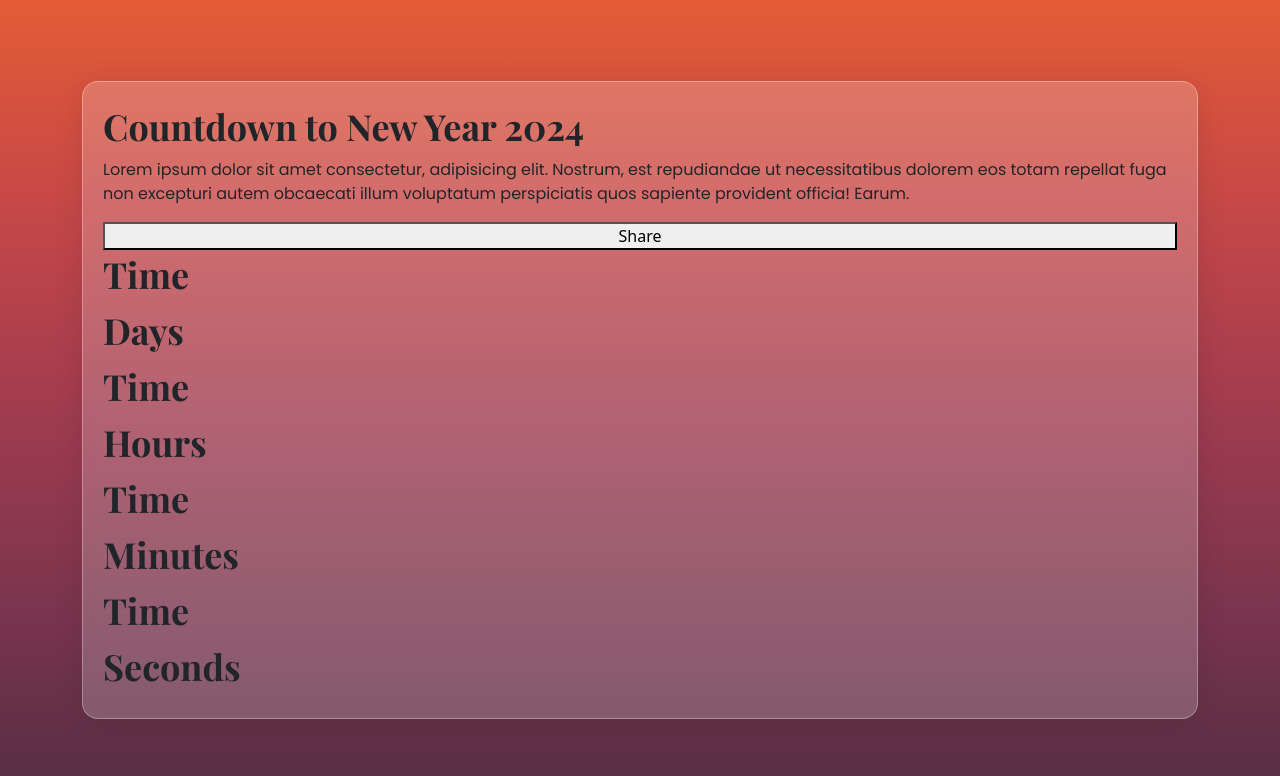
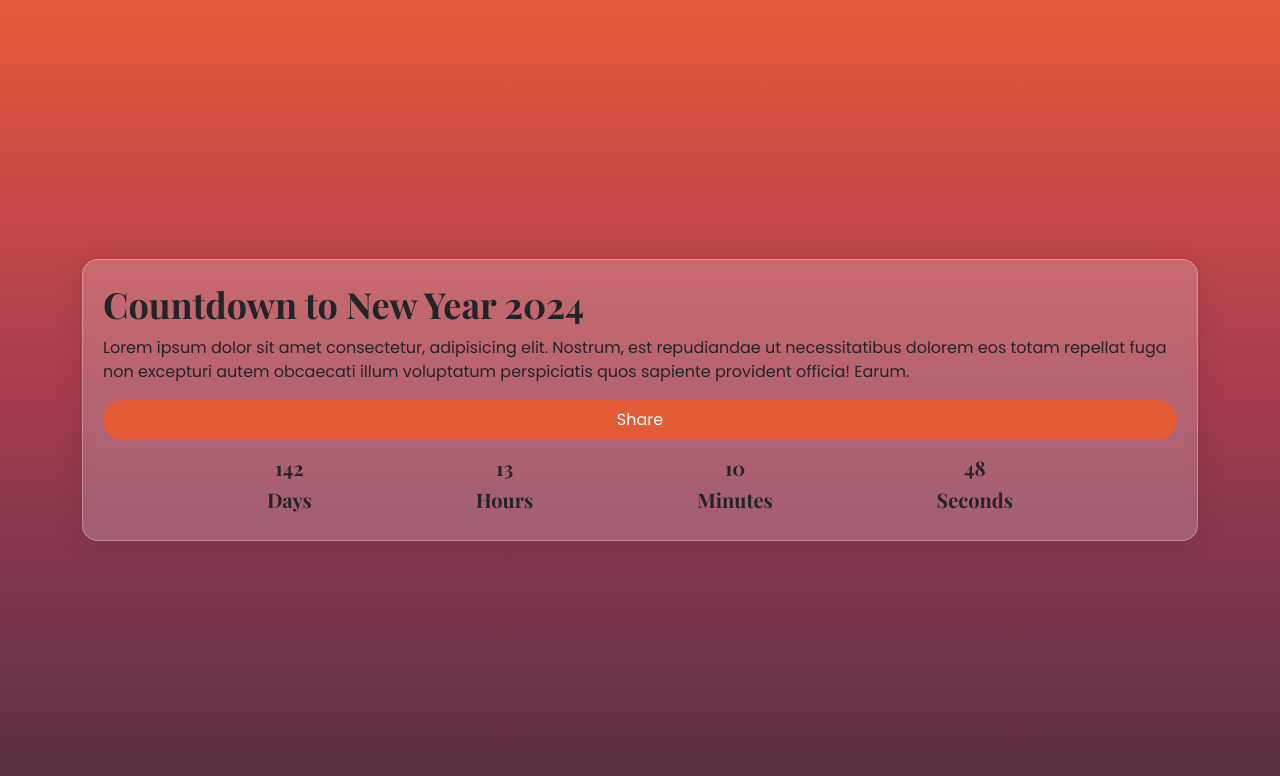
Before and after one commit to MbonuJennifer/ChristmasCountdown, a plain HTML site: page index.html in a window 1280 px wide. Drawn offline with nearby package versions, Linux system fonts and the light colour scheme.

Commit message:
More styling and JS

```diff
--- a/app.js
+++ b/app.js
@@ -0,0 +1,25 @@
+const countDown = () => {
+  const countDate = new Date("December 24, 2023 11:59:00");
+  const now = new Date().getTime();
+  const gap = countDate - now;
+
+  let second = 1000;
+  let minute = second * 60;
+  let hour = minute * 60;
+  let day = hour * 24;
+
+  const textDay = Math.floor(gap / day);
+  const textHour = Math.floor((gap % day) / hour);
+  const textMinute = Math.floor((gap % hour) / minute);
+  const textSecond = Math.floor((gap % minute) / second);
+
+  document.getElementById("day").innerHTML = textDay;
+  document.getElementById("hour").innerHTML =
+    textHour < 10 ? "0" + textHour : textHour;
+  document.getElementById("minutes").innerHTML =
+    textMinute < 10 ? "0" + textMinute : textMinute;
+  document.getElementById("seconds").innerHTML =
+    textSecond < 10 ? "0" + textSecond : textSecond;
+};
+
+setInterval(countDown, 1000);
--- a/index.html
+++ b/index.html
@@ -17,15 +17,15 @@
       <div class="container">
         <div class="main">
           <div class="card cardBox">
-            <h3>Countdown to New Year 2024</h3>
+            <h3 class="heading">Countdown to New Year 2024</h3>
             <p>
               Lorem ipsum dolor sit amet consectetur, adipisicing elit. Nostrum,
               est repudiandae ut necessitatibus dolorem eos totam repellat fuga
               non excepturi autem obcaecati illum voluptatum perspiciatis quos
               sapiente provident officia! Earum.
             </p>
-            <button>Share</button>
-            <div class="countDown">
+            <button class="btn button-pry">Share</button>
+            <div class="countDown d-flex justify-content-evenly text-center align-items-center">
               <div class="realTime">
                 <h3 id="day">Time</h3>
                 <h3>Days</h3>
--- a/style.css
+++ b/style.css
@@ -3,7 +3,7 @@
   margin: 0;
   padding: 0;
 }
-h3 {
+.heading {
   font-weight: 700;
   font-family: "Playfair Display", serif;
   font-style: Bold;
@@ -11,6 +11,25 @@ h3 {
   line-height: normal;
   text-decoration: none;
   font-size: 36px;
+}
+.button-pry {
+  padding: 0.5rem 2rem;
+  background-color: #e45c36;
+  border-radius: 20px;
+  font-family: "Poppins", sans-serif;
+  margin-bottom: 1rem;
+  color: white;
+  transition: all 100ms ease-in-out;
+  border: none;
+}
+.button-pry:hover {
+  border: 1px solid #552e43 !important;
+  color: #552e43;
+}
+h3 {
+  font-size: 20px;
+  font-weight: bold;
+  font-family: "Playfair Display", serif;
 }
 p {
   font-family: "Poppins", sans-serif;
```
